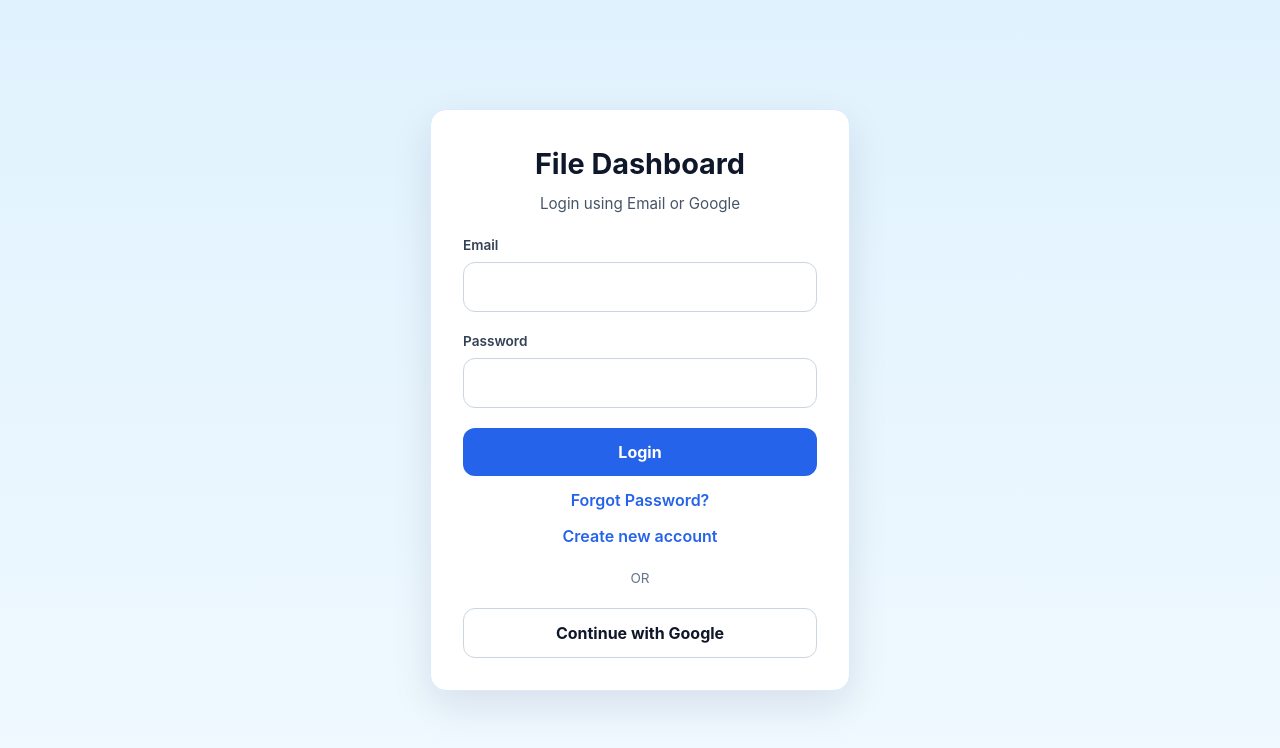
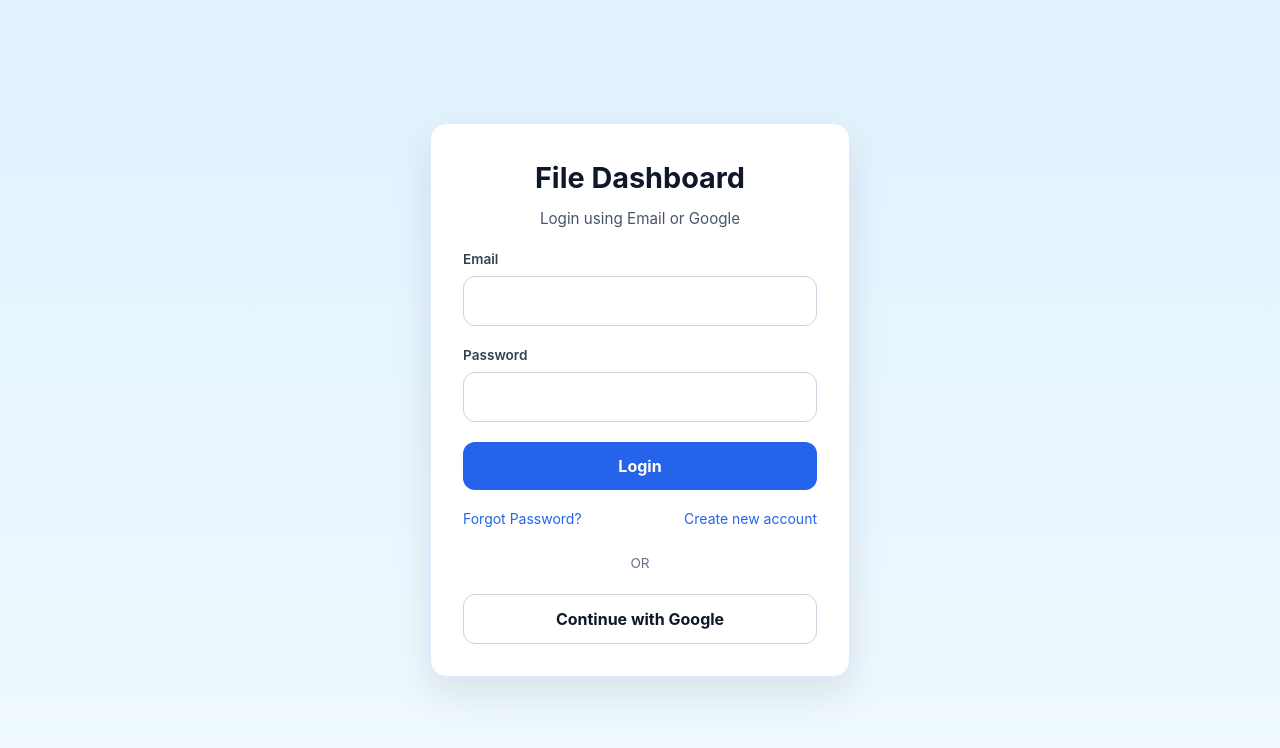
Before and after one commit to vikuuuuu/mydashboard, a Next.js app: page /login in a window 1280 px wide. Shown: the top 748 px of the page. Built offline with nearby package versions, Linux system fonts and the light colour scheme.

Commit message:
Update login.module.css

```diff
--- a/src/app/login/login.module.css
+++ b/src/app/login/login.module.css
@@ -79,7 +79,30 @@
   transform: translateY(-1px);
 }
 
-.switchMode {
+.forgetbtn{
+  display: flex;
+  justify-content: space-between;
+  align-items: center;
+  margin-top: 14px;
+  gap: 10px;
+}
+
+.switchMode{
+  background: none;
+  border: none;
+  color: #2563eb;
+  font-size: 14px;
+  cursor: pointer;
+  padding: 4px 0;
+  transition: 0.2s;
+}
+
+.switchMode:hover{
+  text-decoration: underline;
+  color: #1d4ed8;
+}
+
+/* .switchMode {
   margin-top: 12px;
   width: 100%;
   border: none;
@@ -92,7 +115,7 @@
 
 .switchMode:hover {
   color: #1e40af;
-}
+} */
 
 .divider {
   margin: 20px 0;
```
